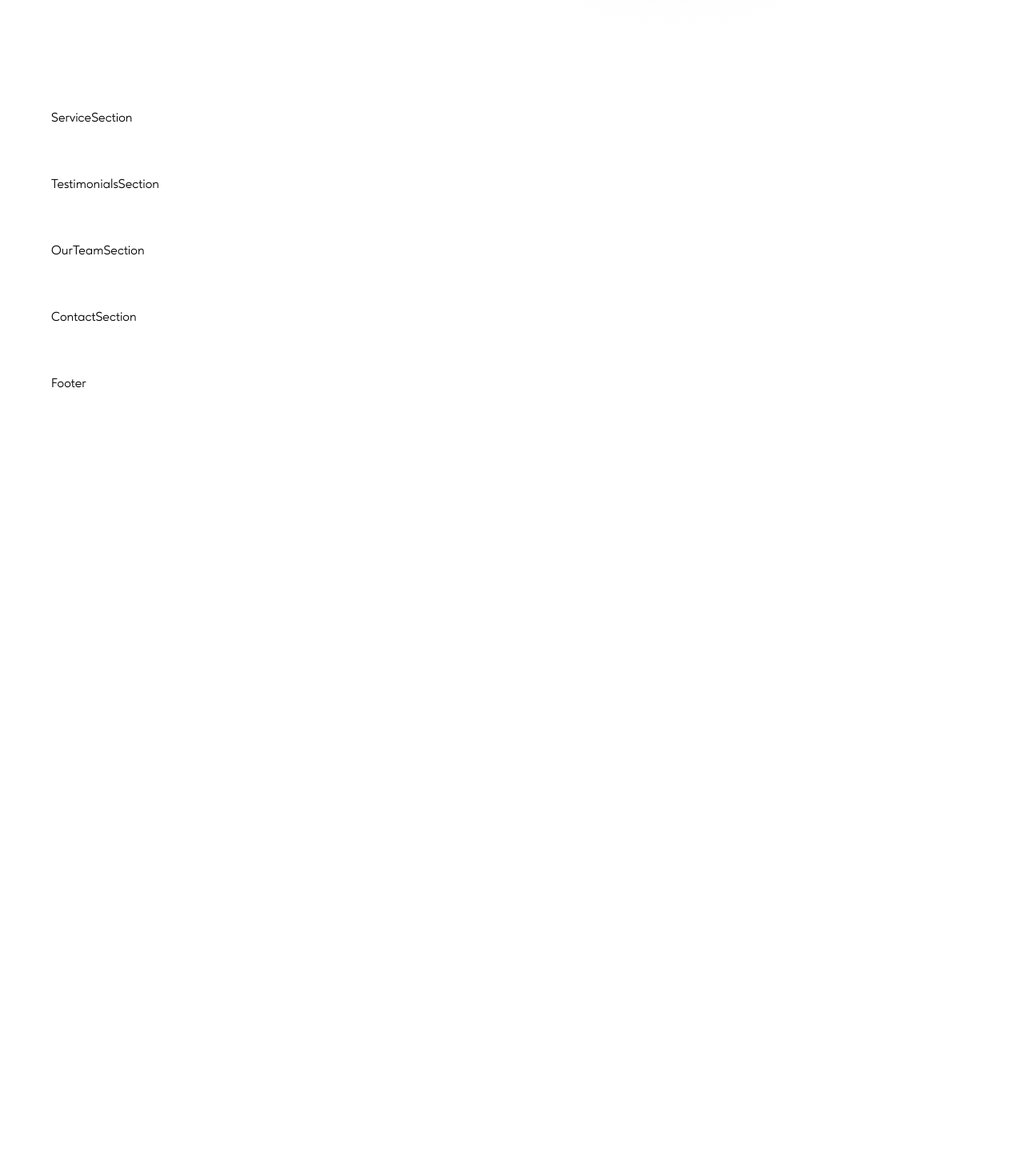
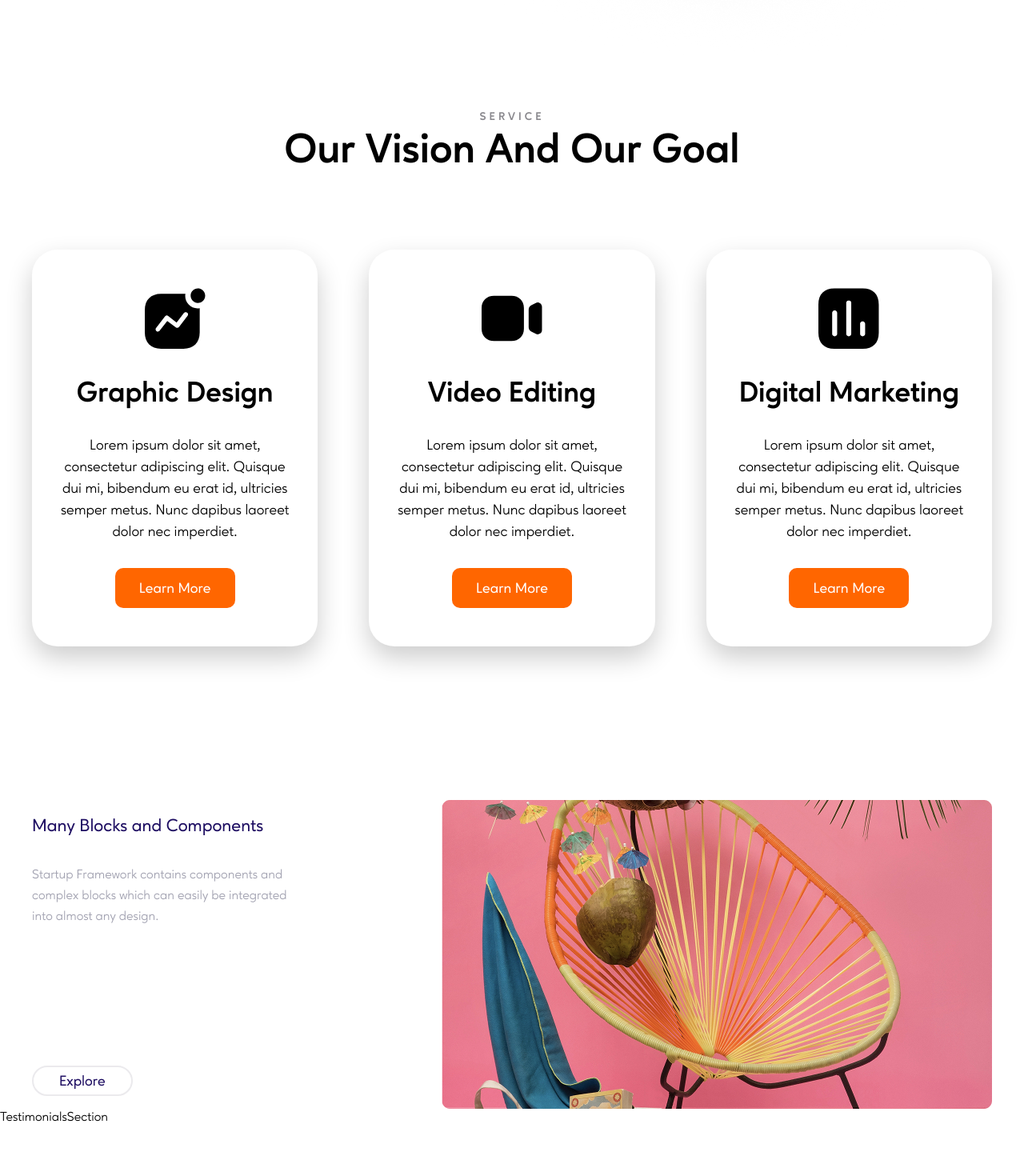
Before and after one commit to JoseAMota11/agency-landing-page, a React (Vite) app: page / in a window 1280 px wide. Shown: the part 880-2350 px from the top of the page at 80% size. Before the commit the page ends 1400 px from the top, so only its background shows below. Built offline with nearby package versions, Linux system fonts and the light colour scheme.

Commit message:
:lipstick: Styling service-section component

```diff
--- a/src/App.css
+++ b/src/App.css
@@ -1,4 +1,6 @@
 .main-container {
+  max-width: 1440px;
+
   & > * {
     margin-bottom: 4rem;
   }
--- a/src/components/button.tsx
+++ b/src/components/button.tsx
@@ -1,7 +1,20 @@
 import './button.css';
 
-function Button({ children }: { children: React.ReactNode }) {
-  return <button className="primary-button">{children}</button>;
+function Button({
+  children,
+  className,
+}: {
+  children: React.ReactNode;
+  className?: string;
+}) {
+  return (
+    <button
+      type="button"
+      className={`primary-button ${className ?? ''}`.trim()}
+    >
+      {children}
+    </button>
+  );
 }
 
 export default Button;
--- /dev/null
+++ b/src/components/card.css
@@ -0,0 +1,24 @@
+.card-container {
+  display: flex;
+  flex-direction: column;
+  align-items: center;
+  gap: 2rem;
+  padding: 3rem 2rem;
+  border-radius: 32px;
+  box-shadow: 0 14px 32px rgba(0, 0, 0, 0.2);
+
+  .card-image {
+    width: 76px;
+    height: 76px;
+  }
+
+  .card-title {
+    font-size: 36px;
+  }
+
+  .card-description {
+    font-size: 18px;
+    text-align: center;
+    line-height: 1.5;
+  }
+}
--- /dev/null
+++ b/src/components/card.tsx
@@ -0,0 +1,24 @@
+import './card.css';
+import Button from './button';
+
+export default function Card({ children }: { children: React.ReactNode }) {
+  return (
+    <div className="card-container">
+      {children}
+      <p className="card-description">
+        Lorem ipsum dolor sit amet, consectetur adipiscing elit. Quisque dui mi,
+        bibendum eu erat id, ultricies semper metus. Nunc dapibus laoreet dolor
+        nec imperdiet.
+      </p>
+      <Button>Learn More</Button>
+    </div>
+  );
+}
+
+Card.Image = function Image({ src, alt }: { src: string; alt: string }) {
+  return <img src={src} alt={alt} className="card-image" />;
+};
+
+Card.Title = function Title({ children }: { children: React.ReactNode }) {
+  return <h4 className="card-title">{children}</h4>;
+};
--- /dev/null
+++ b/src/components/service-section.css
@@ -0,0 +1,66 @@
+.service-section {
+  width: 1200px;
+  margin: 0 auto;
+
+  .service-section--title {
+    font-size: 14px;
+    text-align: center;
+    letter-spacing: 4px;
+    color: #8a898e;
+  }
+
+  .service-section--description {
+    text-align: center;
+    font-size: 52px;
+  }
+
+  .service-section--card-container {
+    margin-top: 6rem;
+    display: flex;
+    gap: 4rem;
+  }
+
+  .service-section--container {
+    margin-top: 12rem;
+    display: flex;
+    justify-content: space-between;
+    height: 100%;
+
+    & > div {
+      display: flex;
+      flex-direction: column;
+      justify-content: center;
+      padding: 1rem 0;
+
+      .service-section--subtitle {
+        font-size: 22px;
+        color: #1e0e62;
+        font-weight: 500;
+        line-height: 32px;
+      }
+
+      .service-section--subtitle__description {
+        max-width: 320px;
+        font-weight: 400;
+        font-size: 16px;
+        line-height: 26px;
+        color: rgba(21, 20, 57, 0.4);
+        margin-top: 2rem;
+      }
+
+      button {
+        width: max-content;
+        color: #1e0e62;
+        padding: 6px 2rem;
+        border: 2px solid #ebeaed;
+        border-radius: 24px;
+        margin-top: auto;
+        transition: filter 0.2s;
+
+        &:hover {
+          filter: brightness(0.9);
+        }
+      }
+    }
+  }
+}
--- a/src/components/service-section.tsx
+++ b/src/components/service-section.tsx
@@ -1,5 +1,44 @@
+import './service-section.css';
+import Image2 from '../assets/imagen-2.jpg';
+import Card from './card';
+import Icon2 from '../assets/icon-2.svg';
+import Icon3 from '../assets/icon-3.svg';
+import Icon4 from '../assets/icon-4.svg';
+
 function ServiceSection() {
-  return <section>ServiceSection</section>;
+  return (
+    <section className="service-section">
+      <h3 className="service-section--title">SERVICE</h3>
+      <h2 className="service-section--description">Our Vision And Our Goal</h2>
+      <div className="service-section--card-container">
+        <Card>
+          <Card.Image src={Icon2} alt="Icon 2" />
+          <Card.Title>Graphic Design</Card.Title>
+        </Card>
+        <Card>
+          <Card.Image src={Icon3} alt="Icon 3" />
+          <Card.Title>Video Editing</Card.Title>
+        </Card>
+        <Card>
+          <Card.Image src={Icon4} alt="Icon 4" />
+          <Card.Title>Digital Marketing</Card.Title>
+        </Card>
+      </div>
+      <div className="service-section--container">
+        <div>
+          <h3 className="service-section--subtitle">
+            Many Blocks and Components
+          </h3>
+          <p className="service-section--subtitle__description">
+            Startup Framework contains components and complex blocks which can
+            easily be integrated into almost any design.
+          </p>
+          <button>Explore</button>
+        </div>
+        <img src={Image2} alt="Image2" className="service-section--image" />
+      </div>
+    </section>
+  );
 }
 
 export default ServiceSection;
--- a/src/index.css
+++ b/src/index.css
@@ -66,7 +66,9 @@
 
 body {
   font-family: 'Ageo', 'Trebuchet MS', Arial, sans-serif;
-  padding: 2rem 4rem;
+  padding: 2rem 0;
+  display: flex;
+  justify-content: center;
 }
 
 button {
```
